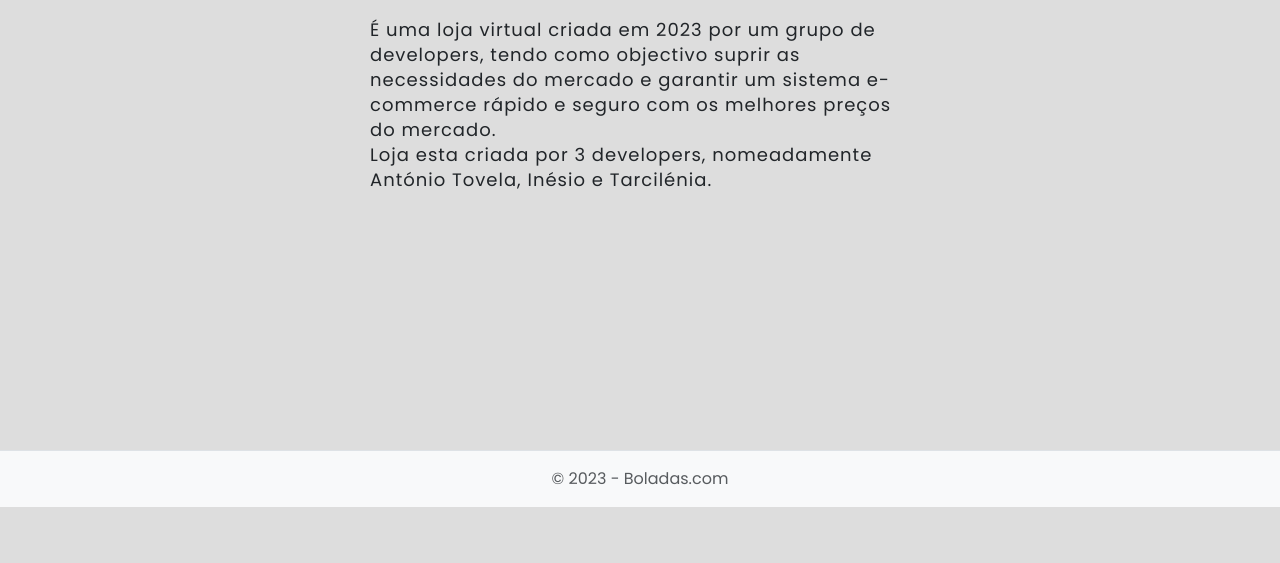
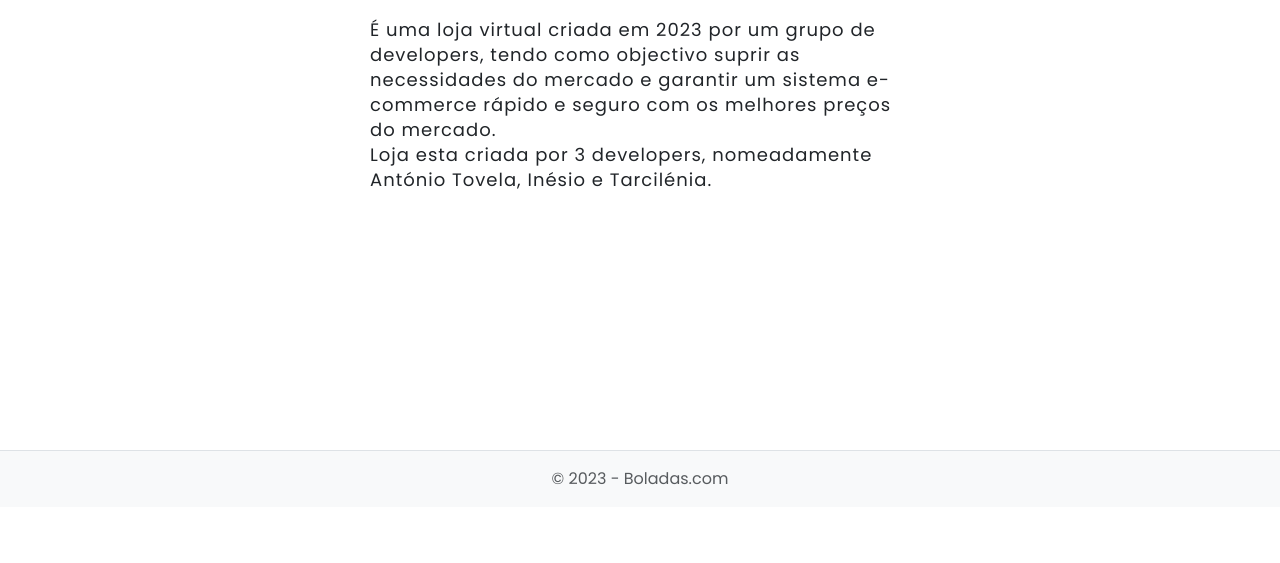
Before and after one commit to skdtony/Job-Bootstrap, a plain HTML site: page aboutus.html in a window 1280 px wide. Shown: the part 293-856 px from the top of the page. Drawn offline with nearby package versions, Linux system fonts and the light colour scheme.

Commit message:
modifiquei style

```diff
--- a/css/style.css
+++ b/css/style.css
@@ -9,7 +9,7 @@
   height: 100vh;
   width: 100%;
   padding: 90px 0;
-  background: #ddd;
+
 }
 .pic{
   height: auto;
```
